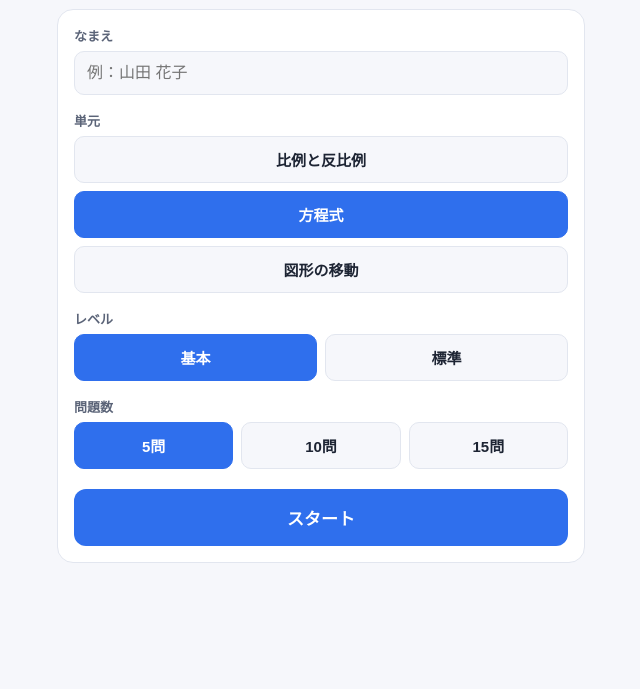
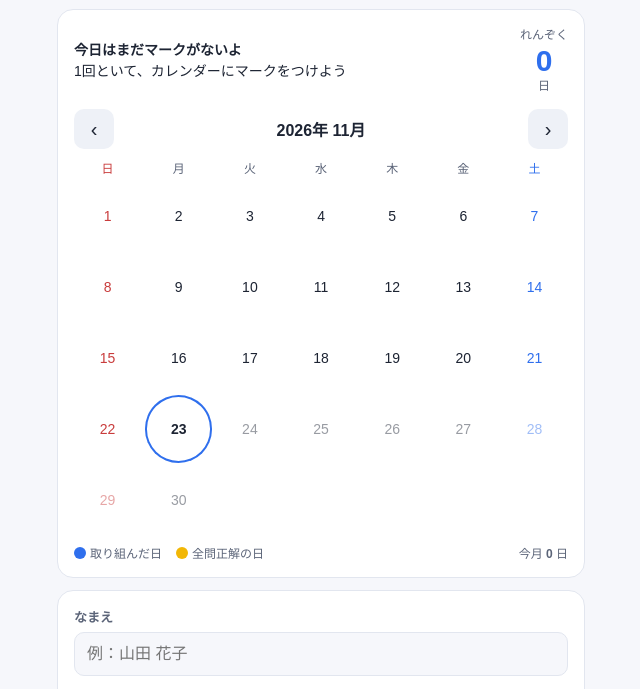
Before and after one commit to yamamoto-math/chu1-math, a plain HTML site: page index.html in a window 1280 px wide. Shown: the part 98-787 px from the top of the page, without its empty margins (319-959 px from the left). Drawn offline with Linux system fonts and the light colour scheme.

Commit message:
取り組んだ日のカレンダーとマーク、れんぞく日数、結果画面のハンコを追加
Co-Authored-By: Claude Opus 5.5 <noreply@anthropic.com>

```diff
--- a/index.html
+++ b/index.html
@@ -70,9 +70,36 @@ button{font:inherit;color:inherit;cursor:pointer;-webkit-tap-highlight-color:tra
 .rlist li:first-child{border-top:0}
 .rlist .m{font-weight:800;font-size:18px}
 .rlist .m.ok{color:var(--ok)}.rlist .m.ng{color:var(--ng)}
-.rlist .d{color:var(--sub)}
+.rlist .rd{color:var(--sub)}
 .toast{position:fixed;left:50%;bottom:24px;transform:translateX(-50%);background:var(--ink);color:var(--bg);padding:10px 18px;border-radius:20px;font-size:14px;opacity:0;transition:opacity .2s;pointer-events:none}
 .toast.on{opacity:1}
+:root{--gold:#f2b705;--gold-ink:#3a2a00}
+@media (prefers-color-scheme:dark){:root:not([data-theme="light"]){--gold:#e0a82e;--gold-ink:#1d1500}}
+:root[data-theme="dark"]{--gold:#e0a82e;--gold-ink:#1d1500}
+.streak{display:flex;align-items:center;justify-content:space-between;gap:12px;font-size:14px;line-height:1.5}
+.sn{flex:none;text-align:center;font-size:12px;color:var(--sub)}
+.sn b{display:block;font-size:30px;line-height:1.1;color:var(--pri)}
+.cal-h{display:flex;align-items:center;justify-content:space-between;margin-top:14px}
+.cal-h button{width:40px;height:40px;border:0;border-radius:10px;background:var(--key);font-size:20px}
+.cal{display:grid;grid-template-columns:repeat(7,1fr);gap:4px;margin-top:8px;text-align:center}
+.wd{font-size:12px;color:var(--sub);padding:2px 0}
+.d{aspect-ratio:1;display:flex;align-items:center;justify-content:center;border-radius:50%;font-size:14px}
+.sun{color:var(--ng)}.sat{color:var(--pri)}
+.d.future{opacity:.45}
+.d.today{box-shadow:inset 0 0 0 2px var(--pri);font-weight:700}
+.d.done{background:var(--pri);color:var(--pri-ink);font-weight:700}
+.d.perfect{background:var(--gold);color:var(--gold-ink);font-weight:800}
+.cal-f{display:flex;flex-wrap:wrap;gap:6px 14px;margin-top:10px;font-size:12px;color:var(--sub);align-items:center}
+.cal-f span:last-child{margin-left:auto}
+.lg{display:inline-block;width:12px;height:12px;border-radius:50%;vertical-align:-1px;margin-right:4px}
+.lg.done{background:var(--pri)}.lg.perfect{background:var(--gold)}
+.stamp{width:104px;height:104px;border-radius:50%;border:4px solid var(--pri);color:var(--pri);margin:4px auto 10px;display:flex;flex-direction:column;align-items:center;justify-content:center;font-weight:800;font-size:13px;transform:rotate(-12deg);animation:stp .5s cubic-bezier(.2,1.6,.4,1) both}
+.stamp span{font-size:22px;line-height:1.2}
+.stamp.gold{border-color:var(--gold);color:var(--gold)}
+@keyframes stp{from{transform:scale(2.2) rotate(-12deg);opacity:0}to{transform:scale(1) rotate(-12deg);opacity:1}}
+@media (prefers-reduced-motion:reduce){.stamp{animation:none}}
+.stk{text-align:center;font-size:14px;color:var(--sub)}
+.stk b{color:var(--pri);font-size:18px}
 svg text{font-family:inherit}
 .gl{stroke:var(--grid);stroke-width:1}
 .ax{stroke:var(--axis);stroke-width:1.5}
@@ -246,6 +273,28 @@ const UNITS={prop:{name:'比例と反比例',gen:genProp},eq:{name:'方程式',g
 const LEVELS={basic:'基本',std:'標準'};
 const S={name:store.get('mh_name',''),unit:store.get('mh_unit','eq'),level:store.get('mh_level','basic'),count:store.get('mh_count',5)};
 if(!UNITS[S.unit]) S.unit='eq';
+
+/* ---------- カレンダー ---------- */
+const p2=n=>String(n).padStart(2,'0');
+const dk=d=>`${d.getFullYear()}-${p2(d.getMonth()+1)}-${p2(d.getDate())}`;
+function streak(days){const d=new Date();let n=0;if(!days[dk(d)])d.setDate(d.getDate()-1);while(days[dk(d)]){n++;d.setDate(d.getDate()-1);}return n;}
+function calHTML(days){
+  const y=S.cy,m=S.cm,first=new Date(y,m,1).getDay(),last=new Date(y,m+1,0).getDate(),tk=dk(new Date()),pre=`${y}-${p2(m+1)}-`;
+  let h=['日','月','火','水','木','金','土'].map((w,i)=>`<div class="wd ${i===0?'sun':i===6?'sat':''}">${w}</div>`).join('');
+  for(let i=0;i<first;i++) h+='<div></div>';
+  for(let d=1;d<=last;d++){
+    const k=pre+p2(d),v=days[k],wd=(first+d-1)%7;
+    h+=`<div class="d ${wd===0?'sun':wd===6?'sat':''} ${k===tk?'today':''} ${k>tk?'future':''} ${v?(v.p?'perfect':'done'):''}" aria-label="${m+1}月${d}日${v?(v.p?' 全問正解':' 取り組んだ日'):''}">${d}</div>`;
+  }
+  const cnt=Object.keys(days).filter(k=>k.startsWith(pre)).length;
+  return `<div class="cal-h"><button id="cprev" aria-label="前の月">‹</button><b>${y}年 ${m+1}月</b><button id="cnext" aria-label="次の月">›</button></div>
+  <div class="cal">${h}</div>
+  <div class="cal-f"><span><i class="lg done"></i>取り組んだ日</span><span><i class="lg perfect"></i>全問正解の日</span><span>今月 <b>${cnt}</b> 日</span></div>`;
+}
+function bindCal(days){
+  const mv=s=>{S.cm+=s;if(S.cm<0){S.cm=11;S.cy--;}if(S.cm>11){S.cm=0;S.cy++;}$('calbox').innerHTML=calHTML(days);bindCal(days);};
+  $('cprev').onclick=()=>mv(-1); $('cnext').onclick=()=>mv(1);
+}
 let Q=null;
 const app=document.getElementById('app');
 const $=id=>document.getElementById(id);
@@ -259,10 +308,15 @@ function plain(html){
 function toast(m){const t=$('toast');t.textContent=m;t.classList.add('on');clearTimeout(toast.h);toast.h=setTimeout(()=>t.classList.remove('on'),1800);}
 
 function home(){
-  const hist=store.get('mh_hist',[]);
+  const hist=store.get('mh_hist',[]), days=store.get('mh_days',{}), st=streak(days), today=!!days[dk(new Date())];
+  const now=new Date(); S.cy=now.getFullYear(); S.cm=now.getMonth();
   const seg=(id,obj,cur)=>`<div class="seg ${id==='units'?'col':''}" id="${id}">${Object.entries(obj).map(([k,v])=>`<button class="opt ${String(cur)===k?'on':''}" data-k="${k}">${v}</button>`).join('')}</div>`;
   app.innerHTML=`
   <header class="top"><h1>中1 数学ドリル</h1><p class="sub">単元を選んで、問題をといてみよう</p></header>
+  <section class="card">
+    <div class="streak"><div>${today?'<b>今日のマーク、ついてるよ！</b><br>この調子で明日もマークをふやそう':'<b>今日はまだマークがないよ</b><br>1回といて、カレンダーにマークをつけよう'}</div><div class="sn">れんぞく<b>${st}</b>日</div></div>
+    <div id="calbox">${calHTML(days)}</div>
+  </section>
   <section class="card">
     <label class="lbl" for="nm">なまえ</label>
     <input id="nm" class="txt" type="text" placeholder="例：山田 花子" value="${esc(S.name)}" maxlength="20" autocomplete="off">
@@ -276,6 +330,7 @@ function home(){
   bind('units','unit',String);bind('levels','level',String);bind('counts','count',Number);
   $('nm').addEventListener('input',e=>{S.name=e.target.value.trim();store.set('mh_name',S.name);});
   $('start').onclick=start;
+  bindCal(days);
   window.scrollTo(0,0);
 }
 
@@ -363,15 +418,21 @@ function result(){
   const sc=Q.res.filter(r=>r.ok).length, tot=Q.res.length, pct=sc/tot;
   const d=new Date(), ds=`${d.getMonth()+1}/${d.getDate()} ${d.getHours()}:${String(d.getMinutes()).padStart(2,'0')}`;
   const hist=store.get('mh_hist',[]); hist.unshift({date:ds,unit:UNITS[S.unit].name,level:LEVELS[S.level],score:sc,total:tot}); store.set('mh_hist',hist.slice(0,30));
+  const days=store.get('mh_days',{}), k=dk(d), firstToday=!days[k];
+  days[k]={n:((days[k]&&days[k].n)||0)+1,p:!!(days[k]&&days[k].p)||sc===tot}; store.set('mh_days',days);
+  const st=streak(days);
   const msg=pct===1?'全問正解！すばらしい！':pct>=.8?'よくできました！':pct>=.5?'あと少し！まちがえた問題を見直そう':'解き方を読んで、もう一度チャレンジしよう';
-  const text=[`【数学の宿題 結果】`,`名前：${S.name||'（未入力）'}`,`単元：中1 ${UNITS[S.unit].name}（${LEVELS[S.level]}）`,`日時：${d.getFullYear()}/${ds}`,`得点：${sc} / ${tot}`,'',
+  const text=[`【数学の宿題 結果】`,`名前：${S.name||'（未入力）'}`,`単元：中1 ${UNITS[S.unit].name}（${LEVELS[S.level]}）`,`日時：${d.getFullYear()}/${ds}`,`得点：${sc} / ${tot}`,`れんぞく：${st}日`,'',
     ...Q.res.map((r,i)=>`${i+1}. ${r.ok?'◯':'✕'} ${plain(r.q.text)}\n   答え：${r.inp}${r.ok?'':`（正：${fmtAns(r.q)}）`}`)].join('\n');
   app.innerHTML=`
   <header class="top"><h1>結果</h1><p class="sub">${esc(S.name||'')} ${UNITS[S.unit].name}・${LEVELS[S.level]}</p></header>
-  <section class="card"><div class="score"><b>${sc}</b><small> / ${tot}</small><p>${msg}</p></div>
+  <section class="card">
+    <div class="stamp ${days[k].p?'gold':''}"><span>${d.getMonth()+1}/${d.getDate()}</span>${firstToday?'マークGET！':'今日もできた！'}</div>
+    <div class="stk">${sc===tot?'全問正解で<b>金のマーク</b>！':days[k].p?'今日は<b>金のマーク</b>ゲットずみ':'カレンダーにマークがついたよ'}　れんぞく <b>${st}</b> 日</div>
+    <div class="score"><b>${sc}</b><small> / ${tot}</small><p>${msg}</p></div>
     <button class="btn pri big" id="copy">結果をコピーして先生に送る</button>
     <div class="row2"><button class="btn" id="again">もう一度</button><button class="btn" id="home">ホームへ</button></div></section>
-  <section class="card"><h2>ふりかえり</h2><ul class="rlist">${Q.res.map((r,i)=>`<li><span class="m ${r.ok?'ok':'ng'}">${r.ok?'◯':'✕'}</span><div><div>${i+1}. ${esc(plain(r.q.text))}</div><div class="d">あなた：${esc(r.inp)}${r.ok?'':`　正解：${fmtAns(r.q)}`}</div></div></li>`).join('')}</ul></section>`;
+  <section class="card"><h2>ふりかえり</h2><ul class="rlist">${Q.res.map((r,i)=>`<li><span class="m ${r.ok?'ok':'ng'}">${r.ok?'◯':'✕'}</span><div><div>${i+1}. ${esc(plain(r.q.text))}</div><div class="rd">あなた：${esc(r.inp)}${r.ok?'':`　正解：${fmtAns(r.q)}`}</div></div></li>`).join('')}</ul></section>`;
   $('copy').onclick=()=>copy(text);
   $('again').onclick=start; $('home').onclick=home;
   window.scrollTo(0,0);
```
